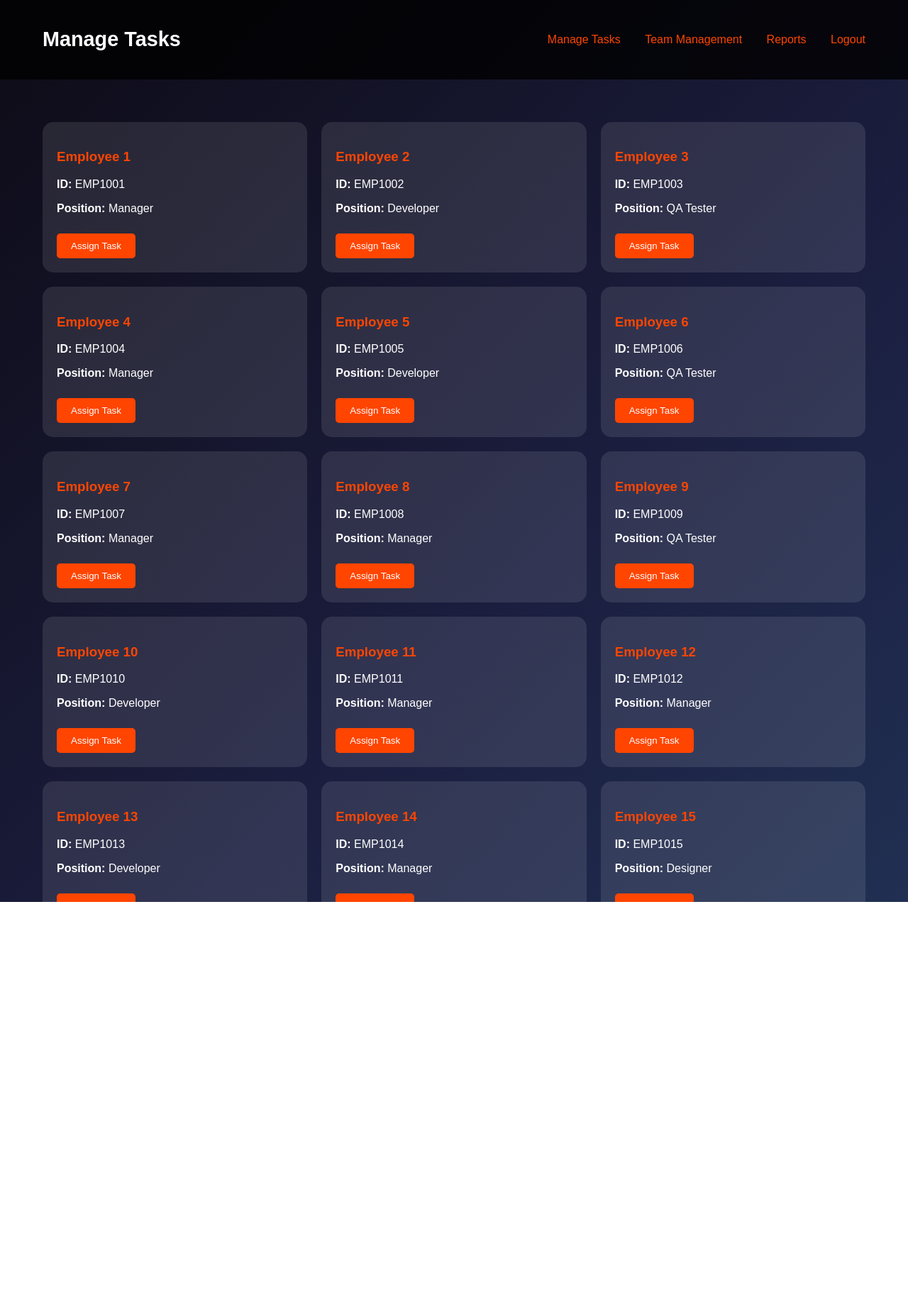
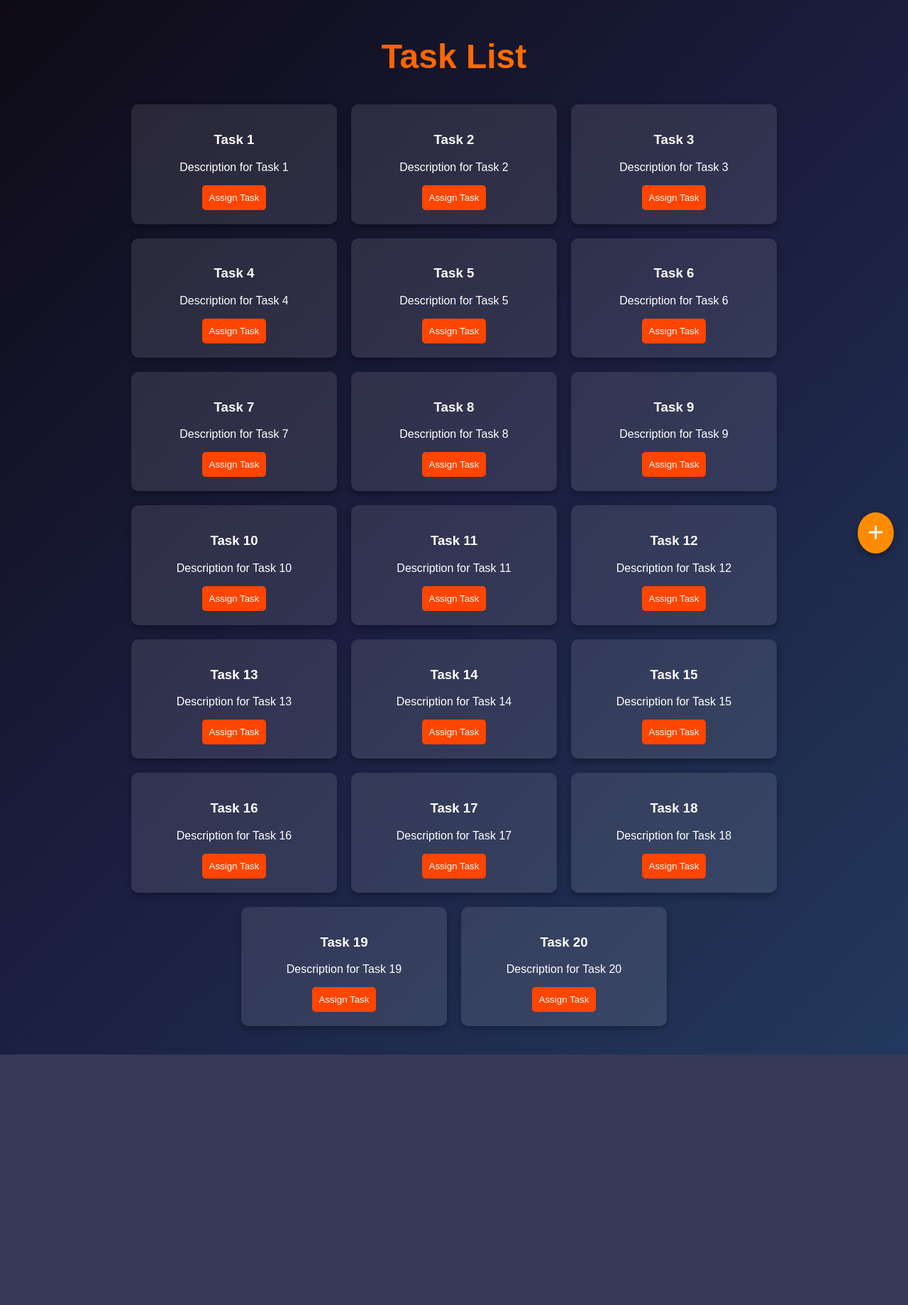
Before and after one commit to sharulvsk/Employee-Manager, a Flask app: page /manage_tasks in a window 1280 px wide. Shown: the whole page at 71% size. After the commit the page ends 1486 px from the top, so only its background shows below. Run offline with Flask 3, Linux system fonts and the light colour scheme.

Commit message:
Updated feature/fixed bug/etc.

```diff
--- a/routes.py
+++ b/routes.py
@@ -1,7 +1,25 @@
-from flask import Flask, render_template, request, redirect, url_for, session
+from flask import Flask, render_template, request, redirect, url_for, session, jsonify
+from functs import generate_response, csv_to_pdf
+import pandas as pd
+import plotly.express as px
+import plotly.io as pio
+import base64
+import io
+import PIL.Image
+import tempfile
+import csv
+from reportlab.lib.pagesizes import letter
+import google.generativeai as genai
+from reportlab.lib.units import inch
+from reportlab.pdfgen import canvas
+from pathlib import Path
 
 app = Flask(__name__)
 app.secret_key = 'supersecretkey'
+genai.configure(api_key="AIzaSyDc6bNS1lVtLovKK4mEmHkalKZqkRRtO3Q")
+model = genai.GenerativeModel(model_name="gemini-2.0-flash")
+
+
 
 credentials = {
     "manager@gmail.com": {"password": "manager123", "role": "manager"},
@@ -19,6 +37,7 @@ def tasks():
 @app.route('/manage_tasks')
 def manage_tasks():
     return render_template('manage_tasks.html')
+
 
 @app.route('/support')
 def support():
@@ -92,6 +111,42 @@ def employee_home():
     else:
         return "Access Denied. Employees Only."
 
+@app.route('/assign.html')
+def assign_task():
+    return render_template('assign.html')
+
+
+@app.route('/chat', methods=['POST'])
+def chat():
+    user_message = request.json.get("message")
+
+    if not user_message:
+        return jsonify({"response": "Please enter a message."})
+
+    if user_message.lower() == "hi":
+        return jsonify({"response": "Hello! How can I assist you today?"})
+
+    elif user_message.lower() == "i have few doubts in csv":
+        try:
+            csv_filepath = r'C:\From Destop\purple-chat-bot\purple-chatbot\data.csv'
+            pdf_filepath = r'C:\Users\shankaripriya s\Downloads\output.pdf'
+            csv_to_pdf(csv_filepath, pdf_filepath)
+
+            media = Path(r'C:\Users\shankaripriya s\Downloads')
+            sample_pdf = genai.upload_file(media / 'output.pdf')
+            response4 = model.generate_content(["Summary", sample_pdf])
+
+            return jsonify({"response": response4.text})
+        except Exception as e:
+            return jsonify({"response": f"Error: {str(e)}"})
+
+    else:
+        try:
+            response = model.generate_content(user_message)
+            return jsonify({"response": response.text})
+        except Exception as e:
+            return jsonify({"response": f"Error generating response: {str(e)}"})
+
 @app.route('/logout')
 def logout():
     session.clear()
--- a/templates/manage_tasks.html
+++ b/templates/manage_tasks.html
@@ -1,107 +1,115 @@
 <!DOCTYPE html>
 <html lang="en">
 <head>
-  <meta charset="UTF-8" />
-  <meta name="viewport" content="width=device-width, initial-scale=1.0" />
-  <title>Manage Tasks</title>
-  <link rel="stylesheet" href="https://cdnjs.cloudflare.com/ajax/libs/font-awesome/6.4.2/css/all.min.css" />
+    <meta charset="UTF-8">
+    <meta name="viewport" content="width=device-width, initial-scale=1.0">
+    <title>Task List</title>
+    <link rel="stylesheet" href="https://cdnjs.cloudflare.com/ajax/libs/font-awesome/6.4.2/css/all.min.css">
     <style>
         body {
-      margin: 0;
             font-family: Arial, sans-serif;
+            text-align: center;
             background: linear-gradient(135deg, #0e0b16, #1b1e3f, #23395d);
             color: white;
+            margin: 0;
+            padding: 20px;
+            overflow-x: hidden;
         }
-    header {
+        h1 {
+            font-size: 3rem;
+            margin-bottom: 20px;
+            background: linear-gradient(to right, #ff4500, #ff8c00);
+            -webkit-background-clip: text;
+            -webkit-text-fill-color: transparent;
+        }
+        .task-container {
             display: flex;
-      justify-content: space-between;
-      align-items: center;
-      padding: 20px 60px;
-      background-color: rgba(0, 0, 0, 0.8);
+            flex-wrap: wrap;
+            justify-content: center;
+            gap: 20px;
+            padding: 20px;
         }
-    header h1 {
-      font-size: 1.8rem;
+        .task {
+            background: rgba(255, 255, 255, 0.1);
+            padding: 20px;
+            border-radius: 10px;
+            box-shadow: 0 4px 8px rgba(0, 0, 0, 0.3);
+            width: 250px;
+            text-align: center;
+            transition: transform 0.3s, background 0.3s;
+            cursor: pointer;
         }
-    nav a {
-      color: #ff4500;
-      text-decoration: none;
-      margin-left: 30px;
-      font-size: 1rem;
-      transition: color 0.3s;
-    }
-    nav a:hover {
-      color: #ff6347;
-    }
-    .container {
-      padding: 60px;
-      display: grid;
-      grid-template-columns: repeat(auto-fit, minmax(300px, 1fr));
-      gap: 20px;
-    }
-    .card {
-      background: rgba(255, 255, 255, 0.1);
-      border-radius: 15px;
-      padding: 20px;
-      transition: transform 0.3s;
-    }
-    .card:hover {
-      transform: translateY(-10px);
-    }
-    .card h3 {
-      color: #ff4500;
+        .task:hover {
+            transform: translateY(-5px);
+            background: rgba(255, 255, 255, 0.2);
         }
         button {
             background-color: #ff4500;
             color: white;
             border: none;
-      padding: 10px 20px;
-      margin-top: 10px;
+            padding: 10px;
+            cursor: pointer;
             border-radius: 5px;
-      cursor: pointer;
-      transition: background-color 0.3s;
+            transition: background 0.3s;
         }
         button:hover {
-      background-color: #ff6347;
+            background-color: #e03e00;
+        }
+        .add-task-btn {
+            position: fixed;
+            bottom: 20px;
+            right: 20px;
+            background: #ff8c00;
+            color: white;
+            border: none;
+            padding: 15px;
+            border-radius: 50%;
+            font-size: 1.5rem;
+            cursor: pointer;
+            transition: background 0.3s, transform 0.3s;
+            box-shadow: 0 4px 8px rgba(0, 0, 0, 0.3);
+        }
+        .add-task-btn:hover {
+            background: #ff4500;
+            transform: scale(1.1);
         }
     </style>
 </head>
 <body>
-  <header>
-    <h1>Manage Tasks</h1>
-    <nav>
-      <a href="{{ url_for('manage_tasks') }}">Manage Tasks</a>
-      <a href="{{ url_for('team_management') }}">Team Management</a>
-      <a href="#">Reports</a>
-      <a href="#">Logout</a>
-    </nav>
-  </header>
+    <h1>Task List</h1>
+    <div class="task-container" id="taskContainer"></div>
+    <button class="add-task-btn" onclick="addNewTask()">
+        <i class="fa-solid fa-plus"></i>
+    </button>
+    <script>
+        const tasks = [];
+        for (let i = 1; i <= 20; i++) {
+            tasks.push({ name: `Task ${i}`, description: `Description for Task ${i}` });
+        }
 
-  <div class="container" id="employeeList"></div>
+        function renderTasks() {
+            const taskContainer = document.getElementById('taskContainer');
+            taskContainer.innerHTML = '';
+            tasks.forEach((task, index) => {
+                const taskElement = document.createElement('div');
+                taskElement.classList.add('task');
+                taskElement.innerHTML = `<h3>${task.name}</h3><p>${task.description}</p>
+                    <button onclick="window.location.href='assign.html?taskId=1'">Assign Task</button>`;
+                taskContainer.appendChild(taskElement);
+            });
+        }
 
-  <script>
-    const employees = Array.from({ length: 20 }, (_, i) => ({
-      id: `EMP${1000 + i + 1}`,
-      name: `Employee ${i + 1}`,
-      position: ['Developer', 'Designer', 'Manager', 'QA Tester'][Math.floor(Math.random() * 4)]
-    }));
+        function assignTask(taskIndex) {
+            alert(`Assigned: ${tasks[taskIndex].name}`);
+        }
 
-    const employeeList = document.getElementById('employeeList');
+        function addNewTask() {
+            const newTask = { name: `Task ${tasks.length + 1}`, description: `Description for Task ${tasks.length + 1}` };
+            tasks.push(newTask);
+            renderTasks();
+        }
 
-    employees.forEach(emp => {
-      const card = document.createElement('div');
-      card.className = 'card';
-      card.innerHTML = `
-        <h3>${emp.name}</h3>
-        <p><strong>ID:</strong> ${emp.id}</p>
-        <p><strong>Position:</strong> ${emp.position}</p>
-        <button onclick="assignTask('${emp.id}')">Assign Task</button>
-      `;
-      employeeList.appendChild(card);
-    });
-
-    function assignTask(empId) {
-      alert(`Task assigned to ${empId}`);
-    }
+        renderTasks();
     </script>
 </body>
 </html>
```
Also changed, not shown: functs.py (added, +40 -0 lines), templates/assign.html (added, +80 -0 lines), templates/assigned_task.html (added, +74 -0 lines), templates/support.html (+34 -32 lines). Lines whose indentation alone changed are shown as unchanged.
